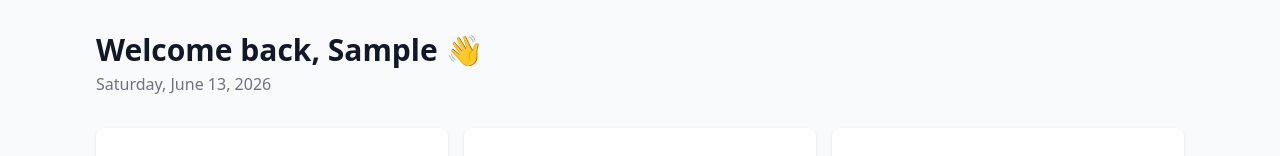
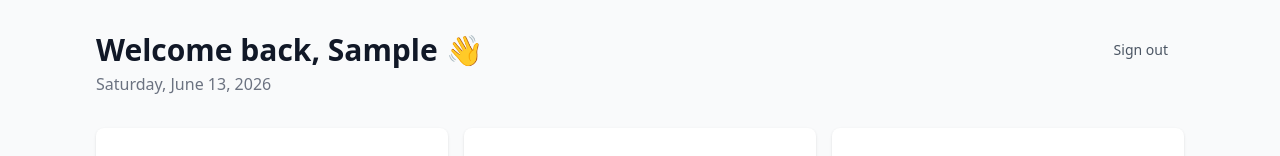
Before and after one commit to aryanNakarmi/leavesync, a Next.js app in the folder frontend/: page /dashboard in a window 1280 px wide. Shown: the top 156 px of the page. Built offline with nearby package versions, Linux system fonts and the light colour scheme; no server answers; sample sign-in values are in the browser's storage.

Commit message:
dashboard

```diff
--- a/frontend/src/app/dashboard/page.tsx
+++ b/frontend/src/app/dashboard/page.tsx
@@ -1,5 +1,5 @@
 "use client";
-import { useSession } from "next-auth/react";
+import { useSession, signOut } from "next-auth/react";
 import { useRouter } from "next/navigation";
 import { useEffect, useState } from "react";
 import { format } from "date-fns";
@@ -50,7 +50,8 @@ export default function DashboardPage() {
 
   return (
     <div className="p-8 max-w-6xl mx-auto">
-      <div className="mb-8">
+      <div className="mb-8 flex justify-between items-start">
+        <div>
           <h1 className="text-3xl font-bold text-gray-900">
             Welcome back, {session?.user?.name?.split(" ")[0]} 👋
           </h1>
@@ -62,6 +63,13 @@ export default function DashboardPage() {
               day: "numeric"
             })}
           </p>
+        </div>
+        <button
+          onClick={() => signOut({ callbackUrl: "/login" })}
+          className="px-4 py-2 text-sm text-gray-600 hover:text-red-600 hover:bg-red-50 rounded-lg transition"
+        >
+          Sign out
+        </button>
       </div>
 
       <div className="grid grid-cols-1 md:grid-cols-3 gap-4 mb-8">
```
Lines whose indentation alone changed are shown as unchanged.
